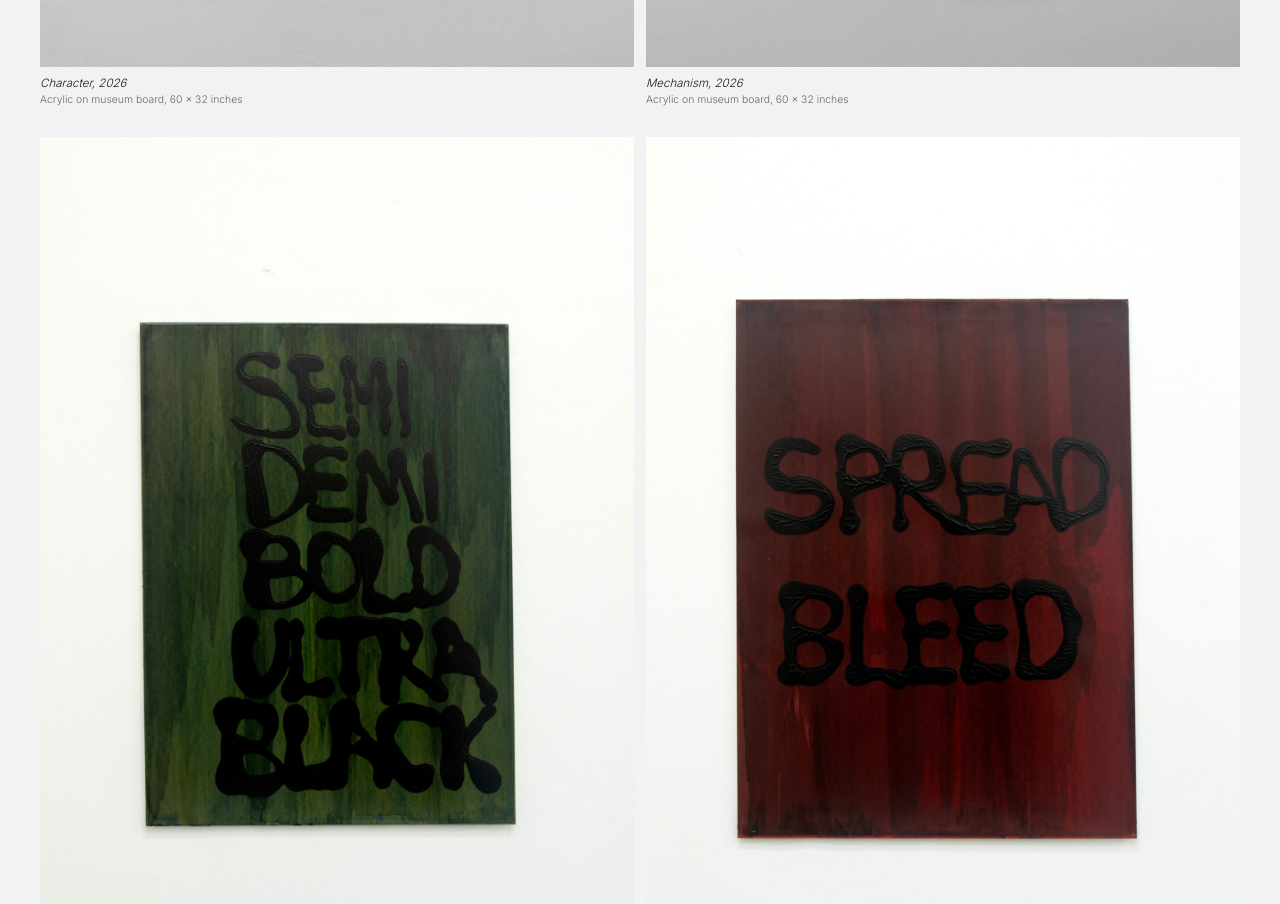
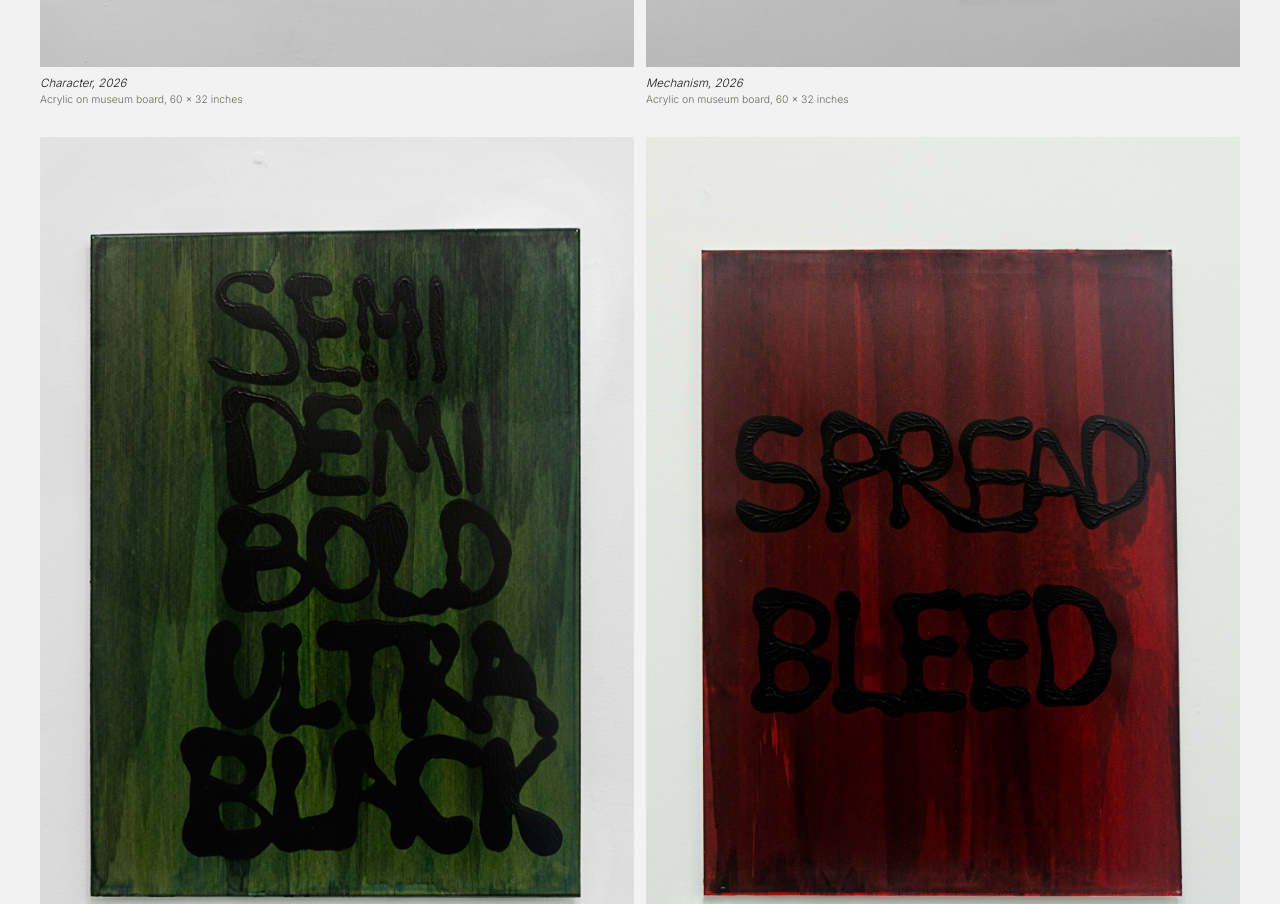
Before and after one commit to Double-Nickels/Double-Nickels-Projects, a plain HTML site: page hurdy-gurdy-man.html in a window 1280 px wide. Shown: the part 2720-3624 px from the top of the page. Drawn offline with Linux system fonts and the light colour scheme.

Commit message:
Add files via upload

```diff
--- a/hurdy-gurdy-man.html
+++ b/hurdy-gurdy-man.html
@@ -432,14 +432,14 @@
         </div>
         <div class="diptych">
           <div class="grid-item" data-index="5" data-artist="Mitchell Syrop" data-title="Semi Demi" data-year="2026">
-            <img src="mitchell-4.jpg" alt="Mitchell Syrop">
+            <img src="mitchell-4a.jpg" alt="Mitchell Syrop">
             <div class="thumb-caption">
               <span class="thumb-caption-title">Semi Demi, 2026</span>
               <span class="thumb-caption-meta">Ink and acrylic on paper, 30 × 22 inches</span>
             </div>
           </div>
           <div class="grid-item" data-index="6" data-artist="Mitchell Syrop" data-title="Spread Bleed" data-year="2026">
-            <img src="mitchell-5.jpg" alt="Mitchell Syrop">
+            <img src="mitchell-5a.jpg" alt="Mitchell Syrop">
             <div class="thumb-caption">
               <span class="thumb-caption-title">Spread Bleed, 2026</span>
               <span class="thumb-caption-meta">Ink and acrylic on paper, 30 × 22 inches</span>
--- a/style.css
+++ b/style.css
@@ -171,7 +171,7 @@ main { flex: 1; }
 .contact-block a {
   color: #1A1A18;
   text-decoration: none;
-  font-size: 0.9rem;
+  font-size: 1.3rem;
   line-height: 2.4;
   display: block;
 }
```
Also changed, not shown: dave-5.jpg, dave-6.jpg, mitchell-4a.jpg (added), mitchell-5a.jpg (added).
